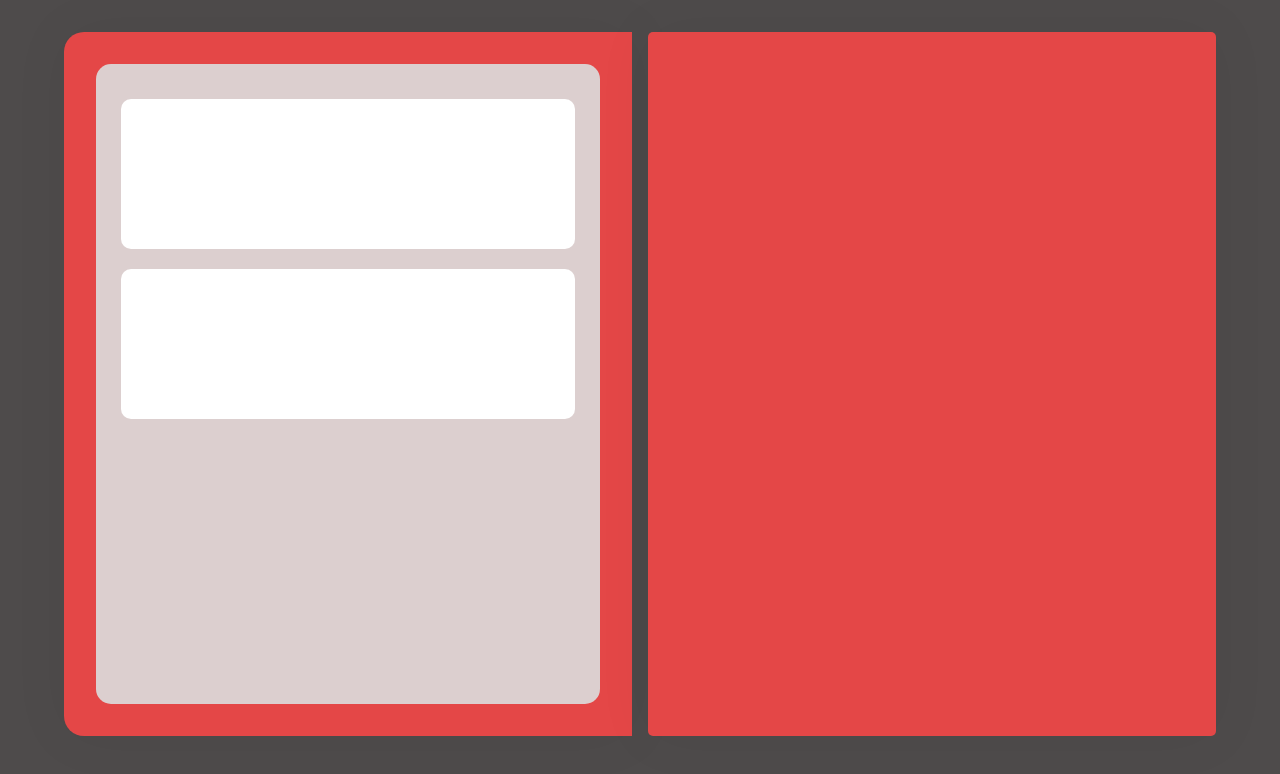
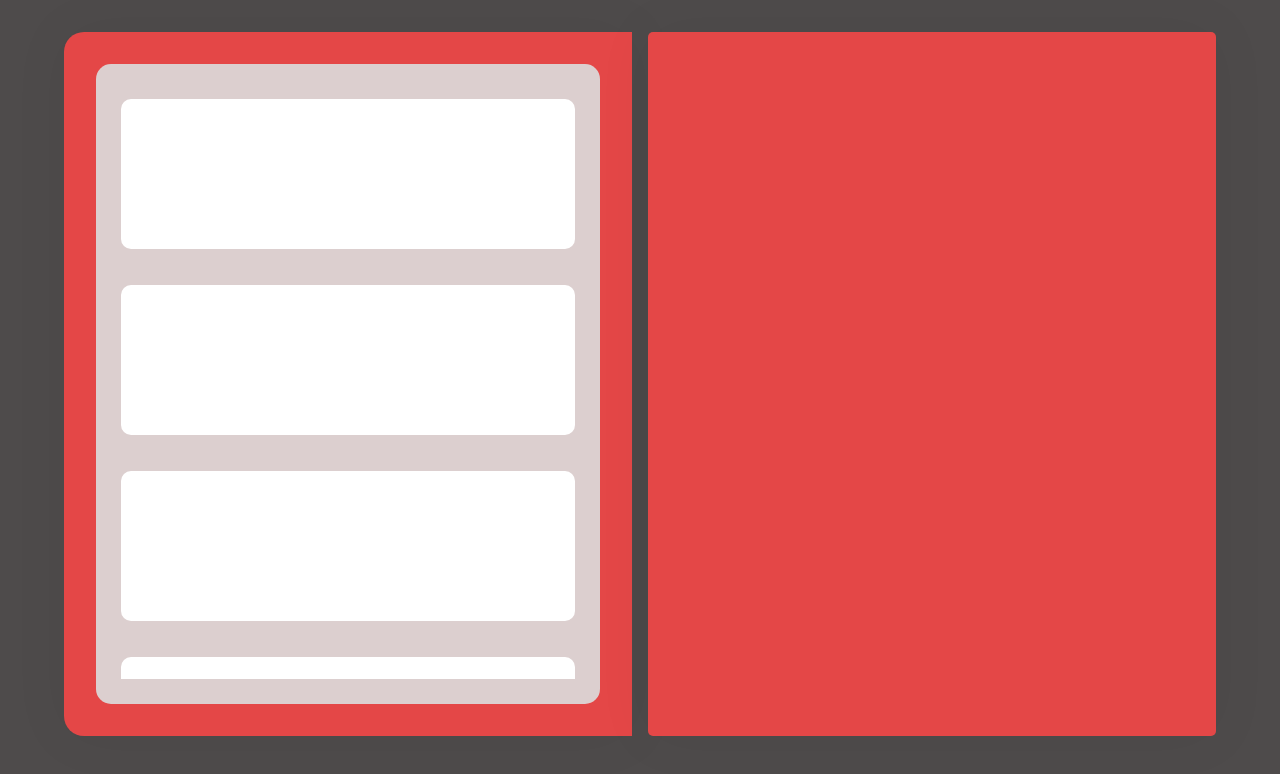
Before and after one commit to lpaulovt/Pokedex, a Next.js app: page / in a window 1280 px wide. Shown: the top 774 px of the page. Built offline with nearby package versions, Linux system fonts and the light colour scheme.

Commit message:
scrollview pokeList

```diff
--- a/src/components/PokeList.tsx
+++ b/src/components/PokeList.tsx
@@ -6,8 +6,15 @@ export function PokeList(){
   return(
     <div className={styles.contentList}>
       <div className={styles.screen}>
-        <PokeItem/>
-        <PokeItem/>
+        <section>
+          <PokeItem/>
+          <PokeItem/>
+          <PokeItem/>
+          <PokeItem/>
+          <PokeItem/>
+          <PokeItem/>
+          <PokeItem/>
+        </section>
       </div>
     </div>
   );
--- a/src/styles/components/PokeList.module.css
+++ b/src/styles/components/PokeList.module.css
@@ -28,3 +28,27 @@
 
   border-radius: 15px;
 }
+
+.screen section{
+  display: flex;
+  flex-direction: column;
+  width: 100%;
+  align-items: center;
+
+  overflow: auto;
+}
+
+.screen section::-webkit-scrollbar{
+  width: 10px;
+}
+
+.screen section::-webkit-scrollbar-track{
+  background: var(--title);
+  border-radius: 10px;
+}
+
+.screen section::-webkit-scrollbar-thumb{
+  width: 5px;
+  background: var(--yellow);
+  border-radius: 10px;
+}
--- a/src/styles/globals.css
+++ b/src/styles/globals.css
@@ -12,6 +12,7 @@ body {
   --text: #666666;
   --title: #2E384D;
   --red: #E44747;
+  --yellow: #f8ee5f;
 }
 
 
```
